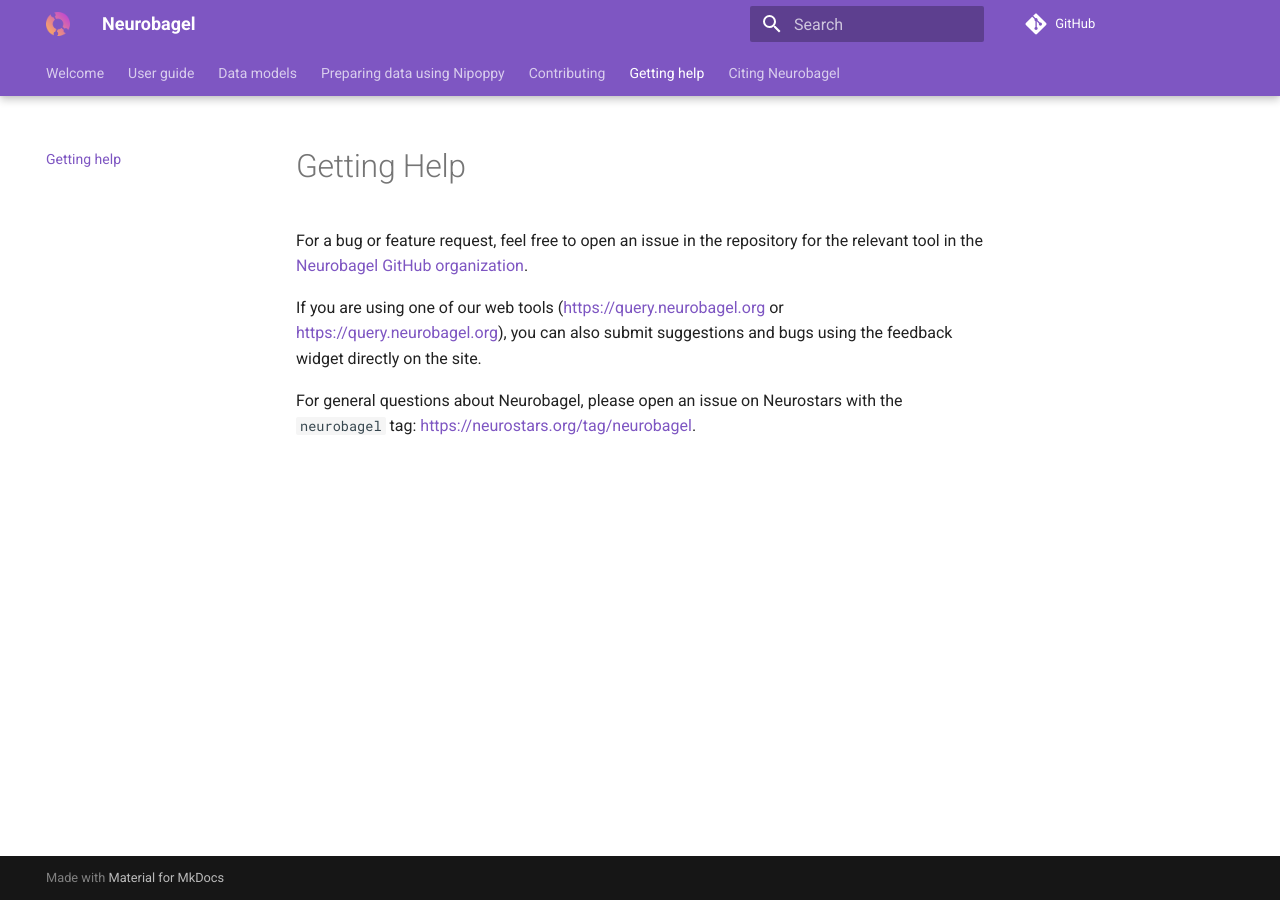
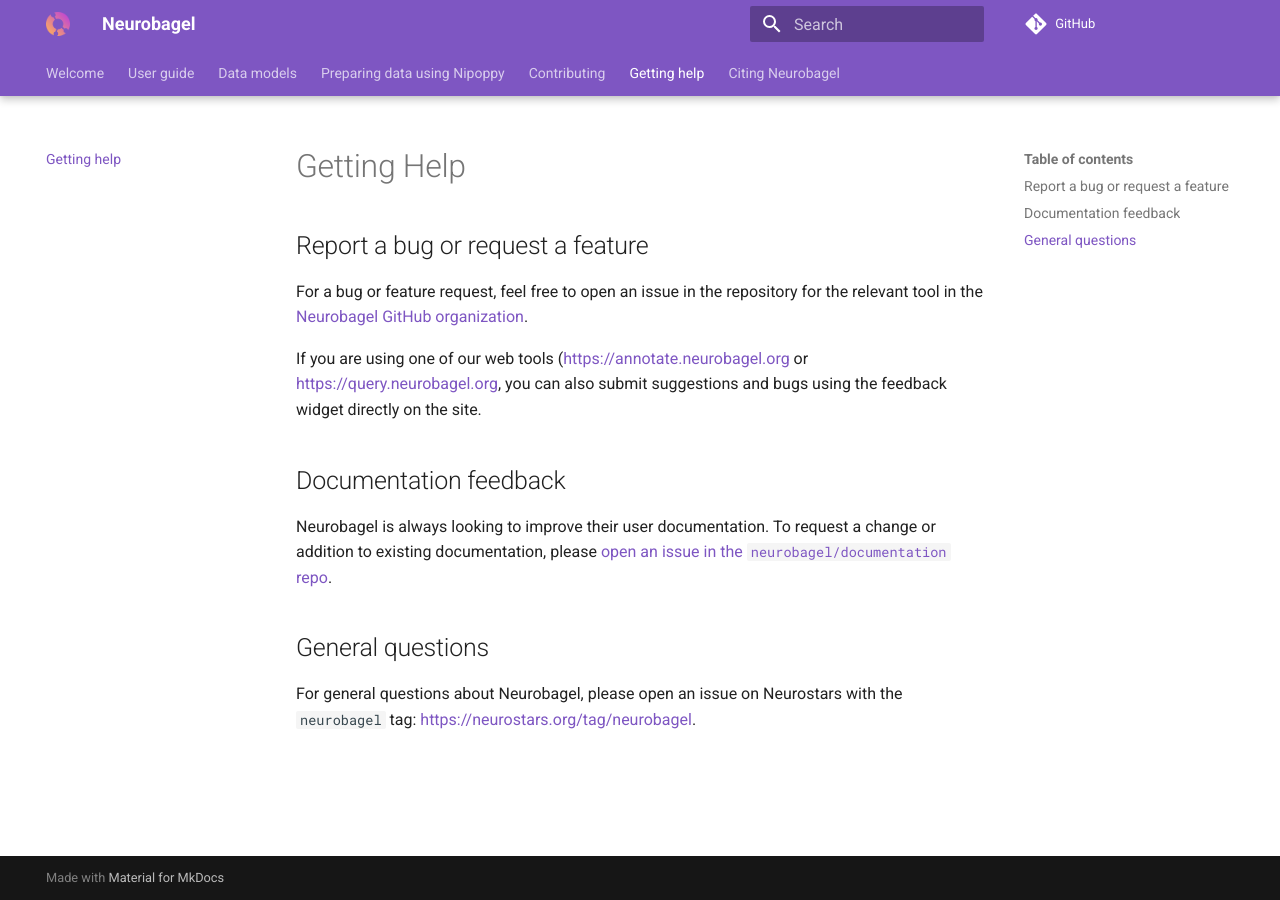
Before and after one commit to neurobagel/documentation, an MkDocs documentation site: the page built from docs/getting_help.md, in a window 1280 px wide. Built offline with MkDocs 1.6.1 and Material for MkDocs 9.7.7, drawn with Linux system fonts in a browser that asks for light colours; comment, search, counter and statistics services are not loaded.

Commit message:
reorganize Getting Help page and explain how to give docs feedback

```diff
--- a/docs/getting_help.md
+++ b/docs/getting_help.md
@@ -1,7 +1,13 @@
 # Getting Help
 
+## Report a bug or request a feature
 For a bug or feature request, feel free to open an issue in the repository for the relevant tool in the [Neurobagel GitHub organization](https://github.com/neurobagel).
 
-If you are using one of our web tools ([https://query.neurobagel.org](https://query.neurobagel.org) or [https://query.neurobagel.org](https://annotate.neurobagel.org)), you can also submit suggestions and bugs using the feedback widget directly on the site.
+If you are using one of our web tools ([https://annotate.neurobagel.org](https://annotate.neurobagel.org) or [https://query.neurobagel.org](https://query.neurobagel.org), you can also submit suggestions and bugs using the feedback widget directly on the site.
 
+## Documentation feedback
+Neurobagel is always looking to improve their user documentation.
+To request a change or addition to existing documentation, please [open an issue in the `neurobagel/documentation` repo](https://github.com/neurobagel/documentation/issues).
+
+## General questions
 For general questions about Neurobagel, please open an issue on Neurostars with the `neurobagel` tag: [https://neurostars.org/tag/neurobagel](https://neurostars.org/tag/neurobagel).
```
